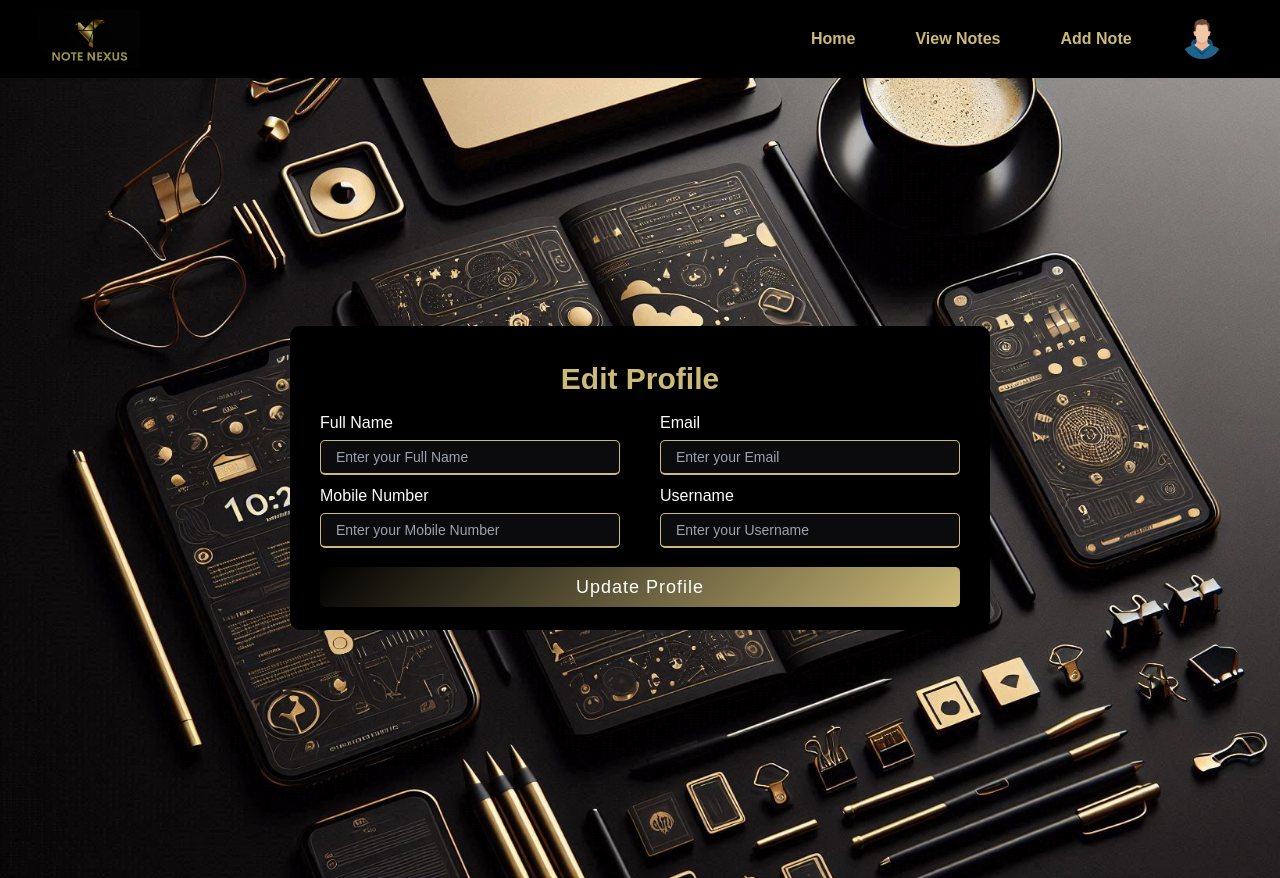
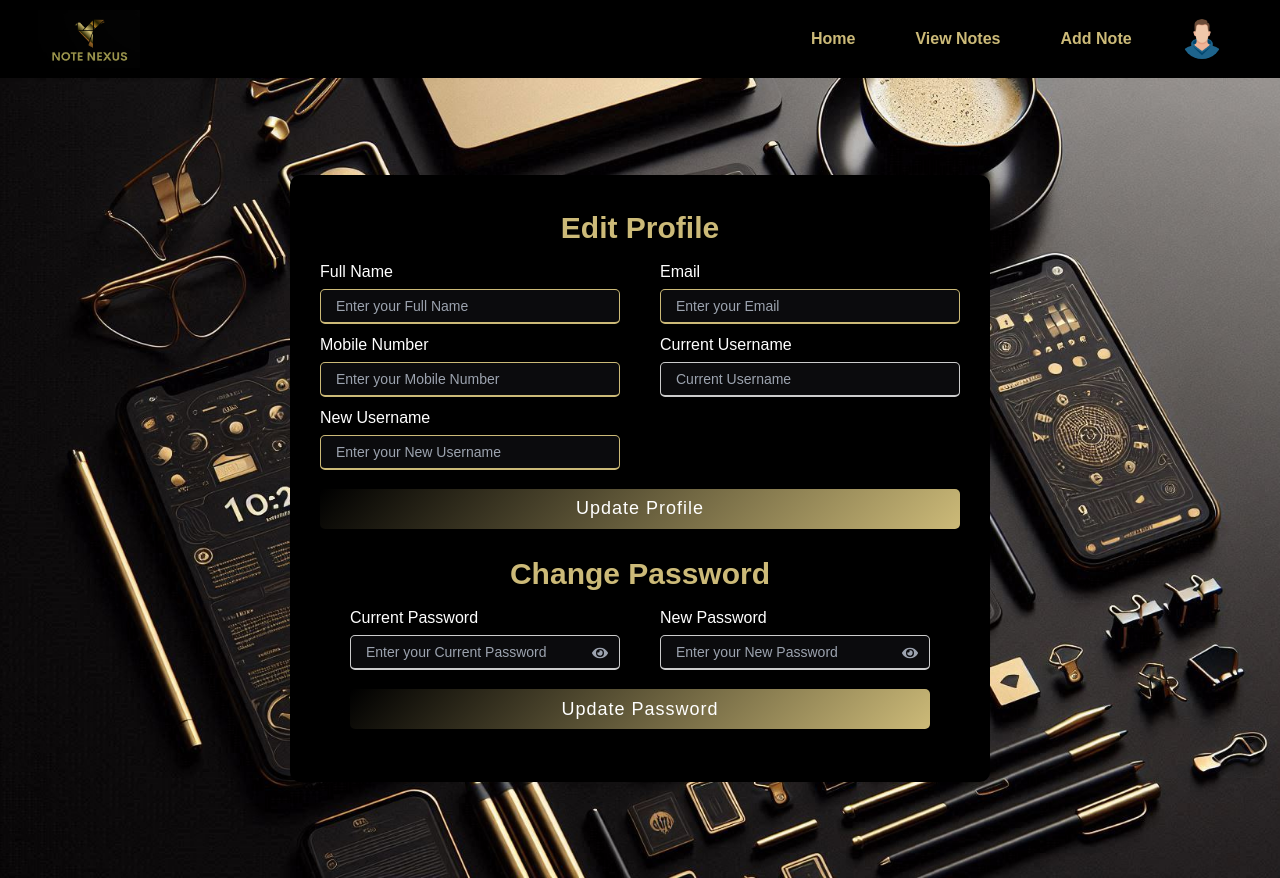
Before and after one commit to saisriharsha2003/note-nexus-frontend, a React (Create React App) app: page /edit-profile in a window 1280 px wide. Built offline with nearby package versions, Linux system fonts and the light colour scheme; no server answers; sample sign-in values are in the browser's storage.

Commit message:
added edit profile feature

```diff
--- a/package.json
+++ b/package.json
@@ -13,6 +13,7 @@
     "react": "^18.2.0",
     "react-dom": "^18.2.0",
     "react-hot-toast": "^2.4.1",
+    "react-icons": "^5.3.0",
     "react-router-dom": "^6.27.0",
     "react-scripts": "^5.0.1",
     "react-spinners": "^0.14.1",
--- a/src/components/App.jsx
+++ b/src/components/App.jsx
@@ -12,6 +12,7 @@ import ViewNote from './ViewNote';
 import EditNote from './EditNote';
 import DeleteNote from './DeleteNote';
 import EditProfile from './EditProfile';
+import ChangePassword from './ChangePassword';
 
 function App() {
   return (
@@ -27,7 +28,8 @@ function App() {
           <Route path="/view-note/:id" element={<ViewNote />} />
           <Route path="/edit-note/:id" element={<EditNote />} />
           <Route path="/delete-note/:id" element={<DeleteNote />} />
-          <Route path="edit-profile" element={<EditProfile/>}/>
+          <Route path="/edit-profile" element={<EditProfile/>}/>
+          <Route path="/change-password" element={<ChangePassword/>}/>
         </Route>
       </Routes>
     </div>
--- /dev/null
+++ b/src/components/ChangePassword.jsx
@@ -0,0 +1,120 @@
+import React, { useState } from "react";
+import axios from "axios";
+import { toast } from "react-hot-toast";
+import { BASE_URL } from "../config";
+import { useNavigate } from "react-router-dom";
+import { FaEye, FaEyeSlash } from "react-icons/fa"; // Import eye icons
+import Nav from "../components/Nav";
+
+const ChangePassword = () => {
+  const uname = localStorage.getItem("username");
+  const navigate = useNavigate();
+  const [loading, setLoading] = useState(false);
+  const [openCurrent, setOpenCurrent] = useState(false);
+  const [openNew, setOpenNew] = useState(false);
+  const [formData, setFormData] = useState({
+    currentPassword: "",
+    newPassword: "",
+  });
+
+  const handleChange = (e) => {
+    const { name, value } = e.target;
+    setFormData((prevData) => ({
+      ...prevData,
+      [name]: value,
+    }));
+  };
+
+  const handleSubmit = async (e) => {
+    e.preventDefault();
+    setLoading(true);
+
+    try {
+      const passwordResponse = await axios.put(`${BASE_URL}/api/user/update-password/${uname}`, {
+        currentPassword: formData.currentPassword,
+        newPassword: formData.newPassword,
+      });
+
+      toast.success(passwordResponse.data.message);
+      setTimeout(() => {
+        toast.success("Redirecting to Home...");
+        setTimeout(() => {
+          navigate("/home");
+        }, 1000);
+      }, 2000);
+    } catch (error) {
+      toast.error("Error updating password.");
+    } finally {
+      setLoading(false);
+    }
+  };
+
+  const toggleCurrentPasswordVisibility = () => {
+    setOpenCurrent(!openCurrent);
+  };
+
+  const toggleNewPasswordVisibility = () => {
+    setOpenNew(!openNew);
+  };
+
+  return (
+    <div>
+      <div className="container">
+        <div className="title">Change Password</div>
+        <form onSubmit={handleSubmit}>
+          <div className="user-details">
+            <div className="input-box">
+              <span className="details">Current Password</span>
+              <div className="relative">
+                <input
+                  type={openCurrent ? "text" : "password"}
+                  name="currentPassword"
+                  placeholder="Enter your Current Password"
+                  value={formData.currentPassword}
+                  onChange={handleChange}
+                  required
+                  className="border p-2 rounded w-full"
+                />
+                <div className="absolute right-3 top-1/2 transform -translate-y-1/2 cursor-pointer">
+                  {openCurrent ? (
+                    <FaEyeSlash onClick={toggleCurrentPasswordVisibility} className="text-gray-400" />
+                  ) : (
+                    <FaEye onClick={toggleCurrentPasswordVisibility} className="text-gray-400" />
+                  )}
+                </div>
+              </div>
+            </div>
+            <div className="input-box">
+              <span className="details">New Password</span>
+              <div className="relative">
+                <input
+                  type={openNew ? "text" : "password"}
+                  name="newPassword"
+                  placeholder="Enter your New Password"
+                  value={formData.newPassword}
+                  onChange={handleChange}
+                  required
+                  className="border p-2 rounded w-full"
+                />
+                <div className="absolute right-3 top-1/2 transform -translate-y-1/2 cursor-pointer">
+                  {openNew ? (
+                    <FaEyeSlash onClick={toggleNewPasswordVisibility} className="text-gray-400" />
+                  ) : (
+                    <FaEye onClick={toggleNewPasswordVisibility} className="text-gray-400" />
+                  )}
+                </div>
+              </div>
+            </div>
+          </div>
+          <div className="button">
+            <button type="submit" style={{ cursor: "pointer" }}>
+              Update Password
+            </button>
+          </div>
+        </form>
+      </div>
+    </div>
+  );
+};
+
+export default ChangePassword;
--- a/src/components/EditProfile.jsx
+++ b/src/components/EditProfile.jsx
@@ -5,6 +5,7 @@ import { BASE_URL } from "../config";
 import { useNavigate } from "react-router-dom";
 import Nav from "../components/Nav";
 import BeatLoader from "react-spinners/BeatLoader";
+import ChangePassword from "./ChangePassword";
 
 const EditProfile = () => {
   const uname = localStorage.getItem("username");
@@ -14,7 +15,8 @@ const EditProfile = () => {
     name: "",
     email: "",
     mobile: "",
-    uname: "",
+    uname: "",         // Existing username
+    newUname: "",      // New username field
   });
 
   const [errorMessages, setErrorMessages] = useState({
@@ -26,14 +28,15 @@ const EditProfile = () => {
     const fetchUserDetails = async () => {
       setLoading(true);
       try {
-        console.log(uname);
-        const response = await axios.get(`${BASE_URL}/api/user/profile`, uname);
+        const response = await axios.get(`${BASE_URL}/api/user/profile/${uname}`);
+        toast.success("Fetching Details...");
         const userData = response.data;
         setFormData({
           name: userData.name,
           email: userData.email,
           mobile: userData.mobile,
           uname: userData.uname,
+          newUname: "",
         });
       } catch (error) {
         toast.error("Failed to load profile details.");
@@ -43,7 +46,7 @@ const EditProfile = () => {
     };
 
     fetchUserDetails();
-  }, []);
+  }, [uname]);
 
   const handleChange = (e) => {
     const { name, value } = e.target;
@@ -59,13 +62,17 @@ const EditProfile = () => {
 
     try {
       const response = await axios.put(
-        `${BASE_URL}/api/user/update-profile`,
+        `${BASE_URL}/api/user/update-profile/${uname}`,
         formData
       );
 
-      toast.success("Profile updated successfully!");
+      toast.success(response.data.message);
       setTimeout(() => {
-        navigate("/profile");
+        toast.success("Redirecting to User Profile...");
+        localStorage.setItem("username", response.data.user.uname);
+        setTimeout(() => {
+          navigate("/edit-profile");
+        }, 1000);
       }, 2000);
     } catch (error) {
       toast.error("Error updating profile.");
@@ -119,12 +126,23 @@ const EditProfile = () => {
                 />
               </div>
               <div className="input-box">
-                <span className="details">Username</span>
+                <span className="details">Current Username</span>
                 <input
                   type="text"
                   name="uname"
-                  placeholder="Enter your Username"
+                  placeholder="Current Username"
                   value={formData.uname}
+                  onChange={handleChange}
+                  readOnly // Keep existing username read-only
+                />
+              </div>
+              <div className="input-box">
+                <span className="details">New Username</span>
+                <input
+                  type="text"
+                  name="newUname"
+                  placeholder="Enter your New Username"
+                  value={formData.newUname}
                   onChange={handleChange}
                 />
               </div>
@@ -135,6 +153,7 @@ const EditProfile = () => {
               </button>
             </div>
           </form>
+          <ChangePassword />
         </div>
       </div>
     </div>
--- a/src/components/Login.jsx
+++ b/src/components/Login.jsx
@@ -88,9 +88,7 @@ const Login = () => {
       }
     } catch (err) {
       console.error(err.response);
-      toast.error(
-        err.response?.data?.message || "An error occurred. Please try again."
-      );
+      toast.error(err.response.data.Error);
     }
   };
 
--- a/src/components/Nav.jsx
+++ b/src/components/Nav.jsx
@@ -70,11 +70,6 @@ const Nav = () => {
               <p>Edit Profile</p>
               <span className="ext">&gt;</span>
             </Link>
-            <Link to="/delete-profile" className="sub-menu-link">
-              <img src={delete1} alt="Delete Account" style={{ width: '50px', height: '50px' }} />
-              <p>Delete Account</p>
-              <span className="ext">&gt;</span>
-            </Link>
             <Link to="/" className="sub-menu-link" onClick={handleLogout}>
               <img src={logout} alt="Logout" style={{ width: '50px', height: '50px' }} />
               <p>Logout</p>
```
Also changed, not shown: 1 other file (tests, documents, lock files or other folders).
